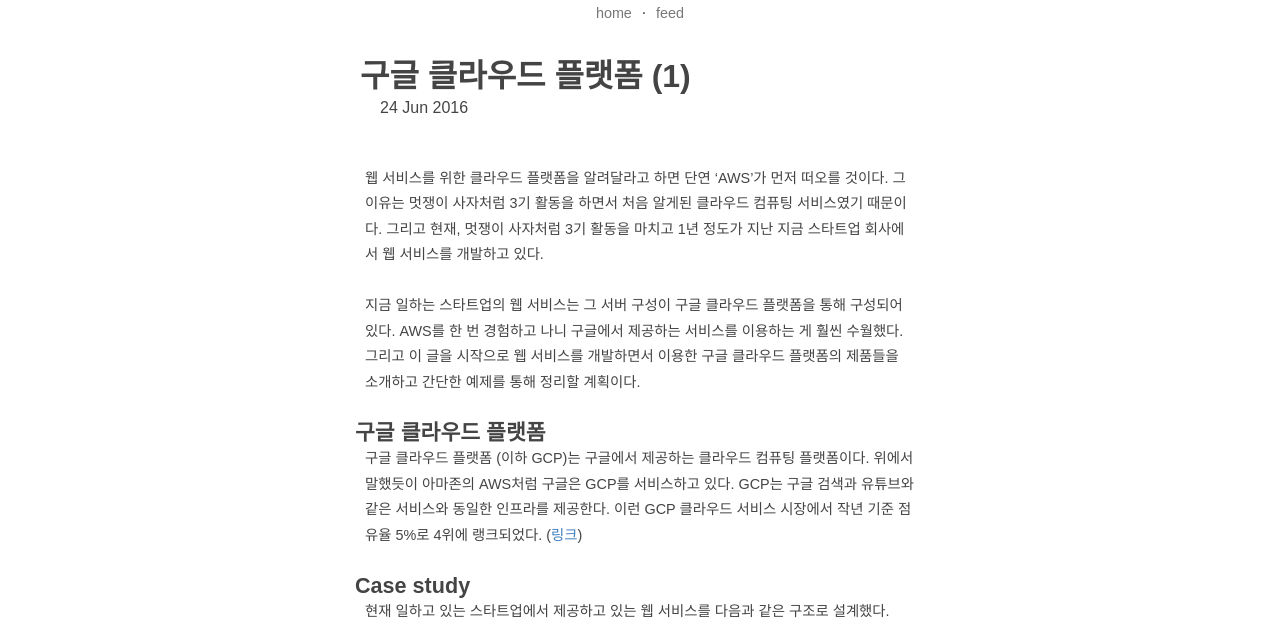
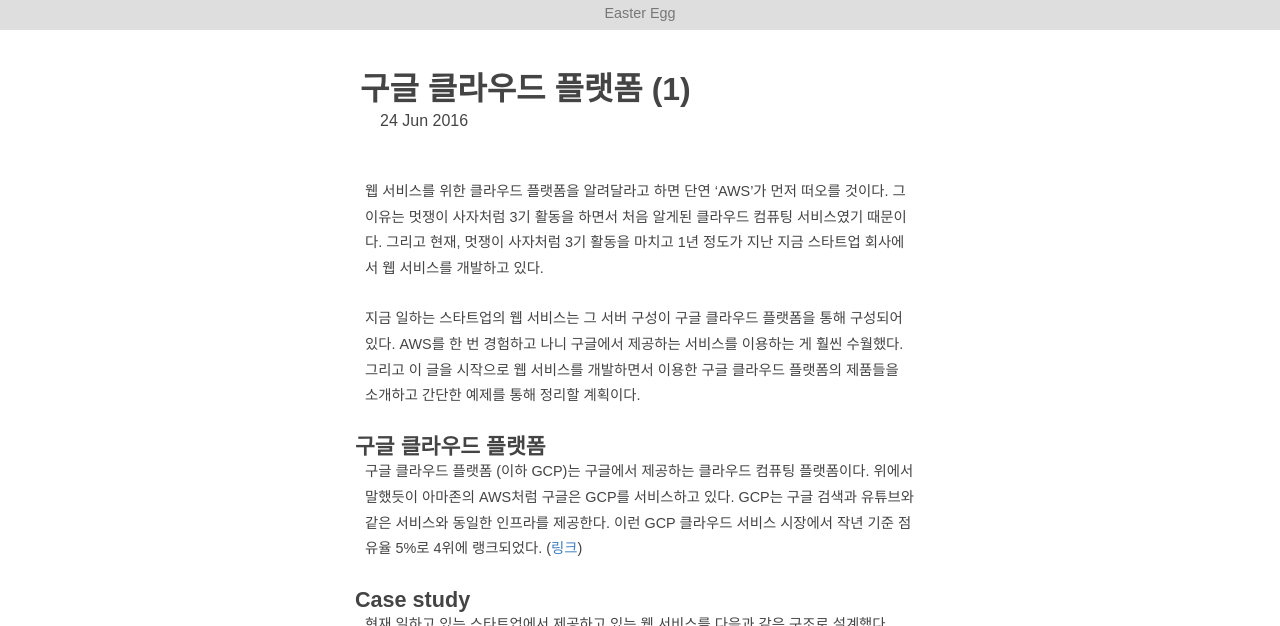
Before and after one commit to EEggii/EEggii.github.io, a Jekyll site: the page built from _posts/2016-06-24-1.markdown, in a window 1280 px wide and 900 px high, cut to the strip 0-626 px from the top of the window. Built offline with Jekyll 4.4.1, drawn with Linux system fonts in a browser that asks for light colours.

Commit message:
헤더 스타일 변경

```diff
--- a/_layouts/post.html
+++ b/_layouts/post.html
@@ -38,10 +38,10 @@
   fjs.parentNode.insertBefore(js, fjs);
 }(document, 'script', 'facebook-jssdk'));</script>
     <div class="wrapper">
-    <nav>
-        <a href="/">home</a> &middot; <a href="/feed.xml">feed</a>
+    <nav style="position: fixed; top: 0; background-color: #dedede; width: 100%; right: 0; height: 30px;">
+        <a href="/">Easter Egg</a>
     </nav>
-    <header>
+    <header style="margin-top: 50px">
         <h1>{{ page.title }}</h1>
         <time>{{ page.date | date_to_string }}</time>
     </header>
```
